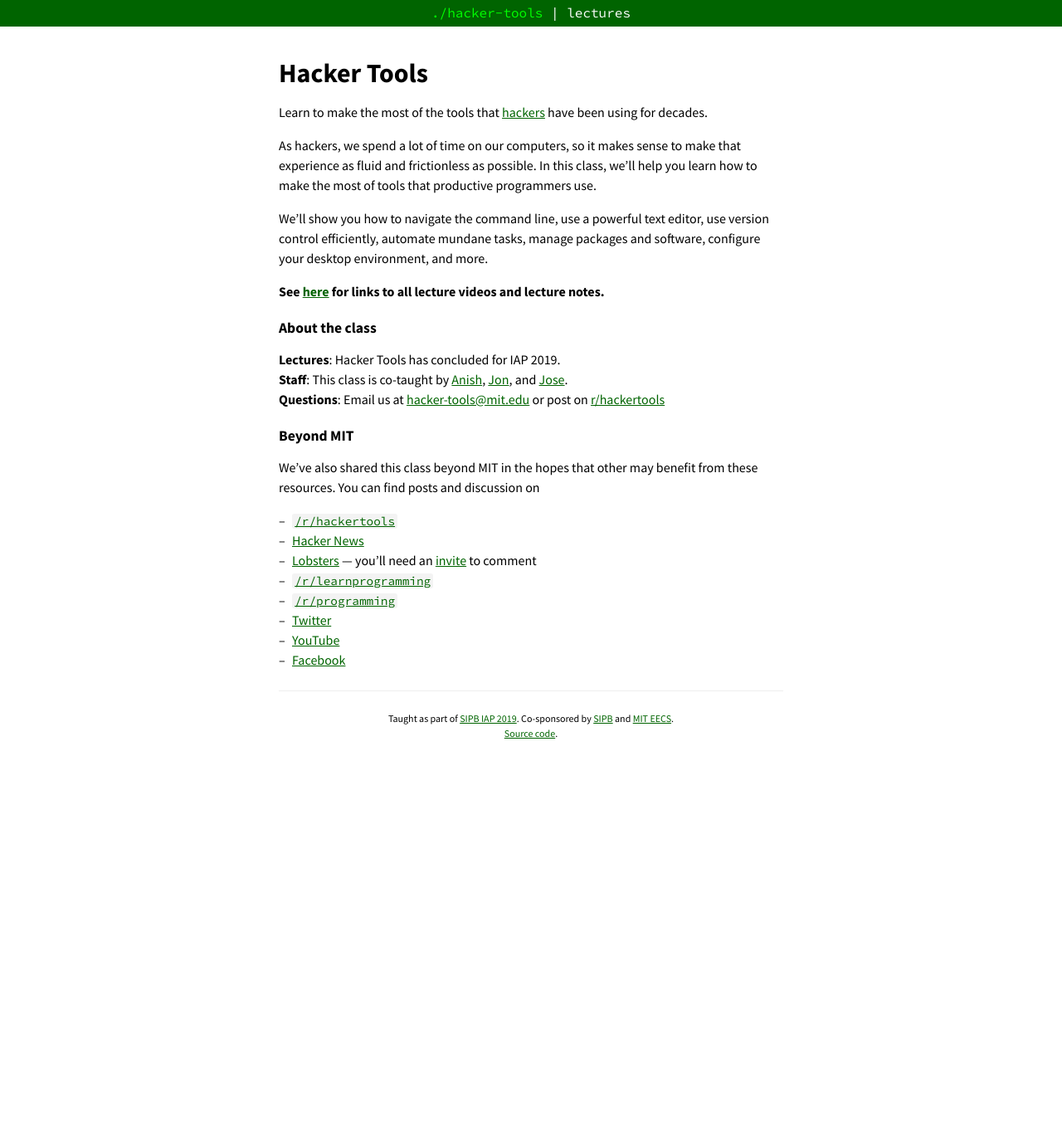
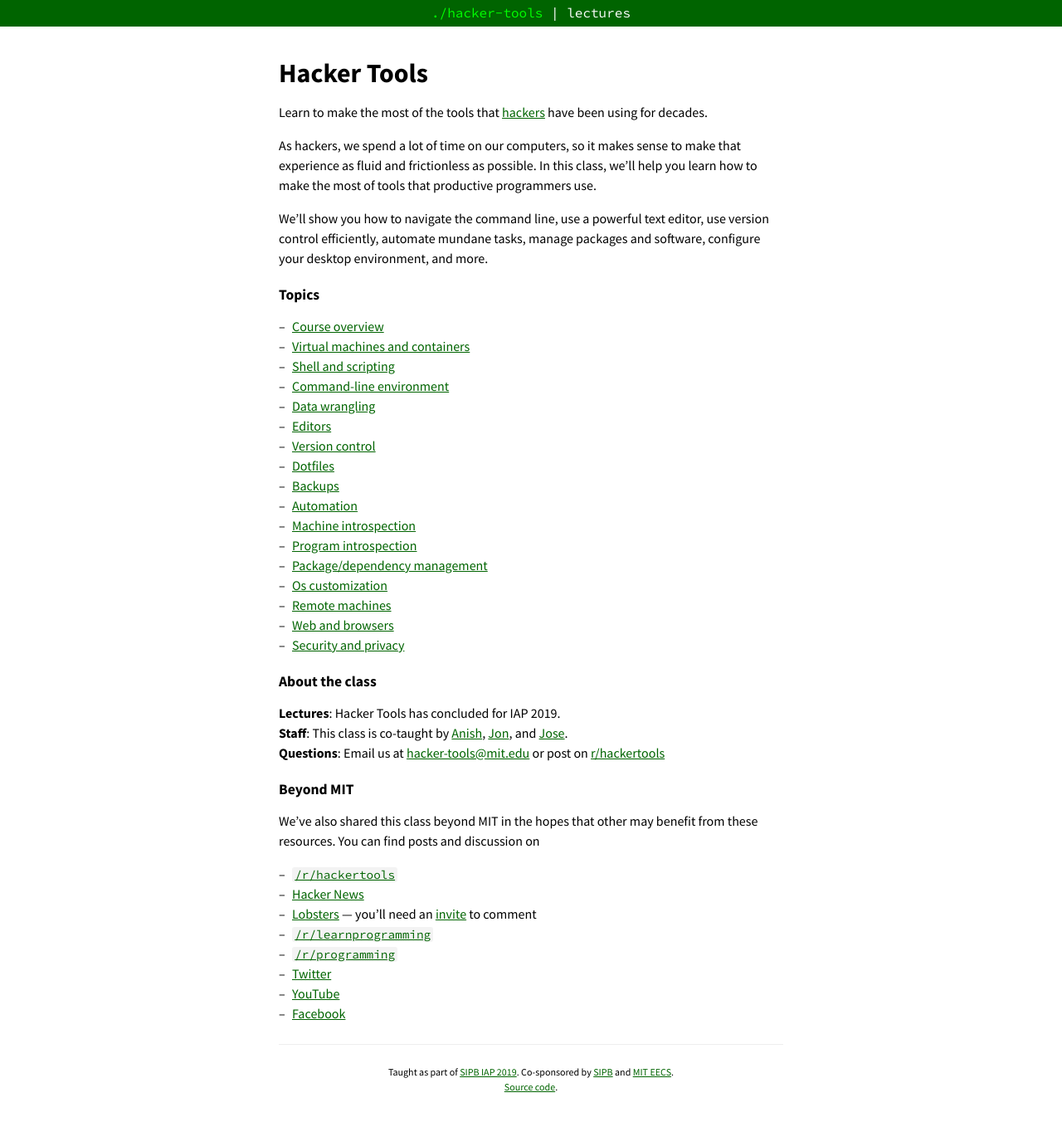
Before and after one commit to missing-semester-cn/missing-semester-cn.github.io, a Jekyll site: the page built from index.md, in a window 1280 px wide. Shown: the whole page at 83% size. Built offline with Jekyll 4.4.1, drawn with Linux system fonts in a browser that asks for light colours; before the commit the page ends 926 px from its top, so only the background shows below that.

Commit message:
Add topic list to front page

```diff
--- a/index.md
+++ b/index.md
@@ -15,12 +15,20 @@
 use version control efficiently, automate mundane tasks, manage packages and
 software, configure your desktop environment, and more.
 
-**See [here](/lectures/) for links to all lecture videos and lecture notes.**
+## Topics
+
+<ul>
+{% for lecture in site.data.lectures %}
+{% for topic in lecture.topics %}
+    <li><a href="{{ topic.url }}">{{ topic.title | capitalize }}</a></li>
+{% endfor %}
+{% endfor %}
+</ul>
 
 ## About the class
 
-**Lectures**: Hacker Tools has concluded for IAP 2019.<br />
-**Staff**: This class is co-taught by [Anish](https://www.anishathalye.com/), [Jon](https://thesquareplanet.com/), and [Jose](http://josejg.com/).<br />
+**Lectures**: Hacker Tools has concluded for IAP 2019.
+**Staff**: This class is co-taught by [Anish](https://www.anishathalye.com/), [Jon](https://thesquareplanet.com/), and [Jose](http://josejg.com/).
 **Questions**: Email us at [hacker-tools@mit.edu](mailto:hacker-tools@mit.edu) or post on [r/hackertools](https://www.reddit.com/r/hackertools/)
 
 ## Beyond MIT
```
